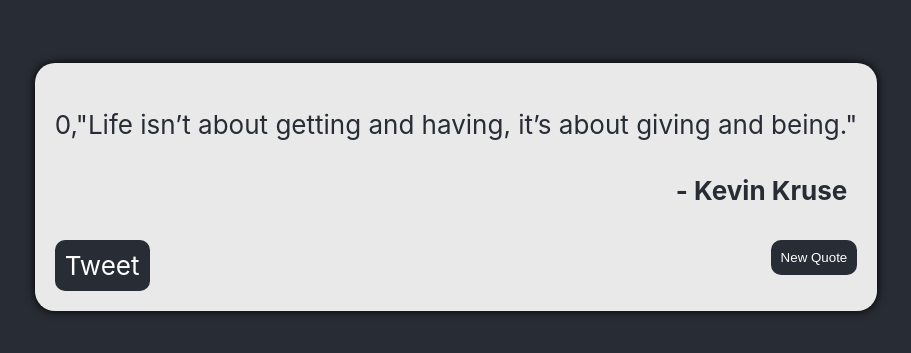
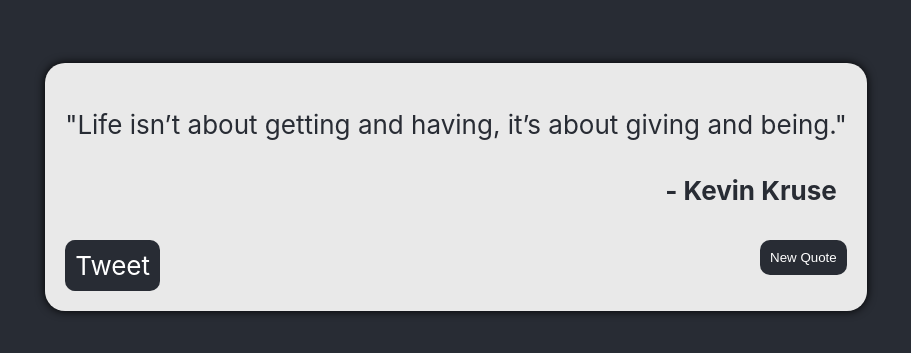
Before and after one commit to Redietkebede/git-random-quote-machine, a React (Create React App) app: page / in a window 1280 px wide. Shown: the part 213-566 px from the top of the page, without its empty margins (184-1095 px from the left). Built offline with nearby package versions, Linux system fonts and the light colour scheme; no server answers.

Commit message:
removed randomNumber

```diff
--- a/src/App.js
+++ b/src/App.js
@@ -9,7 +9,6 @@ function App() {
     "Life isn’t about getting and having, it’s about giving and being."
   );
   const [author, setAuthor] = useState("Kevin Kruse");
-  const [randomNumber, setRandomNumber] = useState(0);
   const [quotesArray, setQuotesArray] = useState(null);
   const [themColor, setThemColor] = useState("#282c34");
 
@@ -27,7 +26,6 @@ function App() {
   const getRandomQuote = () => {
     if (quotesArray && quotesArray.length > 0) {
       let randomInteger = Math.floor(quotesArray.length * Math.random());
-      setRandomNumber(randomInteger);
       setThemColor(ColorArr[Math.floor(ColorArr.length * Math.random())]);
       setQuote(quotesArray[randomInteger].quote);
       setAuthor(quotesArray[randomInteger].author);
@@ -38,8 +36,7 @@ function App() {
     <div className="App">
       <header className="App-header" style={{ backgroundColor: themColor }}>
         <div id="quote-box" style={{ color: themColor }}>
-
-          <p id="text">{randomNumber},"{quote}"</p>
+          <p id="text">"{quote}"</p>
           <h4 id="author">- {author}</h4>
           <a
             style={{ backgroundColor: themColor }}
@@ -50,7 +47,11 @@ function App() {
           >
             Tweet
           </a>
-          <button style={{backgroundColor: themColor}} id="new-quote" onClick={() => getRandomQuote()}>
+          <button
+            style={{ backgroundColor: themColor }}
+            id="new-quote"
+            onClick={() => getRandomQuote()}
+          >
             New Quote
           </button>
         </div>
```
